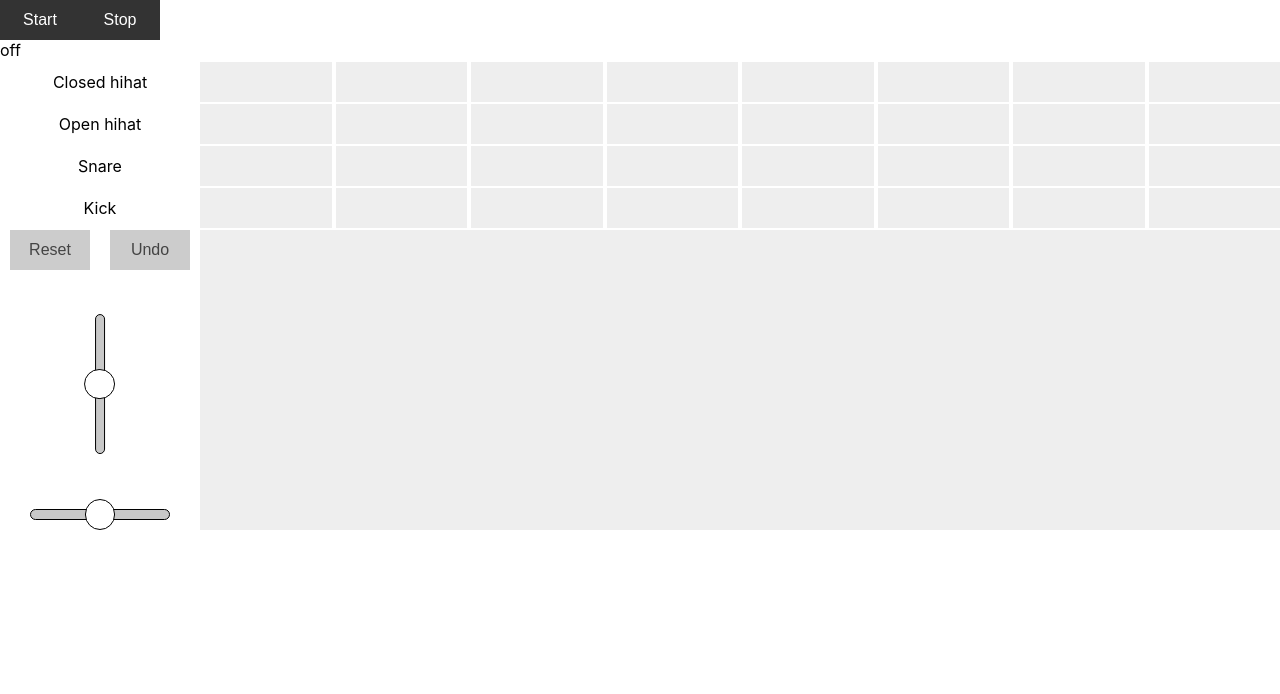
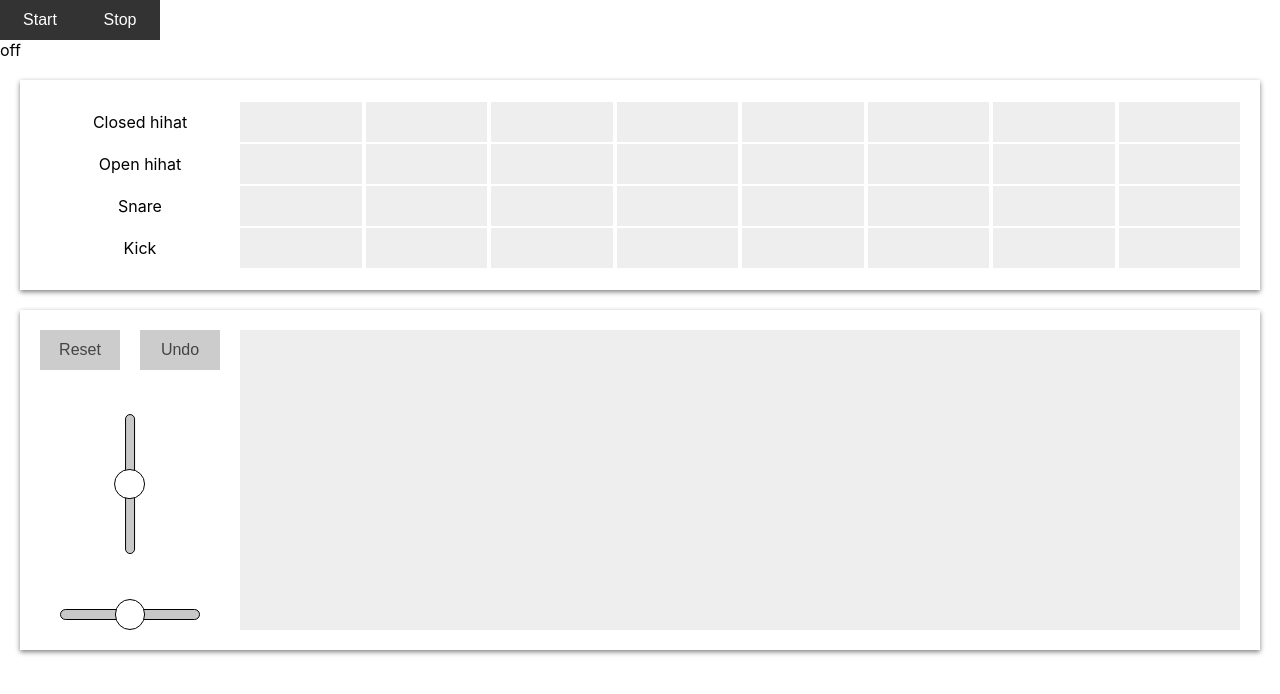
Before and after one commit to Luftare/deep-sounds, a React (Create React App) app: page / in a window 1280 px wide. Shown: the top 694 px of the page. Built offline with nearby package versions, Linux system fonts and the light colour scheme.

Commit message:
fix bug where drawing does not use whole range

```diff
--- a/src/components.js
+++ b/src/components.js
@@ -2,4 +2,7 @@ import styled from 'styled-components';
 
 export const ModuleContainer = styled.div`
   position: relative;
+  padding: 20px;
+  margin: 20px;
+  box-shadow: 0 2px 5px grey;
 `;
--- a/src/modules/canvas/components.js
+++ b/src/modules/canvas/components.js
@@ -32,7 +32,7 @@ export const Controls = styled.div`
   display: flex;
   flex-grow: 0;
   flex-shrink: 0;
-  width: 200px;
+  width: 180px;
   flex-direction: column;
   align-items: center;
   justify-content: space-between;
@@ -40,11 +40,11 @@ export const Controls = styled.div`
   .header {
     width: 100%;
     display: flex;
-    justify-content: space-around;
+    justify-content: space-between;
   }
 
   .reset {
-    background-color: red;
+    background-color: #a77;
   }
 
   .transpose {
--- a/src/modules/canvas/index.js
+++ b/src/modules/canvas/index.js
@@ -146,17 +146,14 @@ export default class Canvas extends Component {
   };
 
   paintCanvas = () => {
-    const dpr = window.devicePixelRatio || 1;
     const canvas = this.canvasRef.current;
     const ctx = canvas.getContext('2d');
-
     const rect = canvas.getBoundingClientRect();
-    const width = rect.width * dpr;
-    const height = rect.height * dpr;
+    const width = rect.width;
+    const height = rect.height;
 
     canvas.width = width;
     canvas.height = height;
-    ctx.scale(dpr, dpr);
 
     this.state.lines.forEach(({ points }) => {
       if (points.length < 2) return;
@@ -169,6 +166,7 @@ export default class Canvas extends Component {
         const [relativeX, relativeY] = this.getTransposedPoint(point);
         const x = relativeX * width;
         const y = relativeY * height;
+
         if (isFirstPoint) {
           ctx.beginPath();
           ctx.moveTo(x, y);
```
